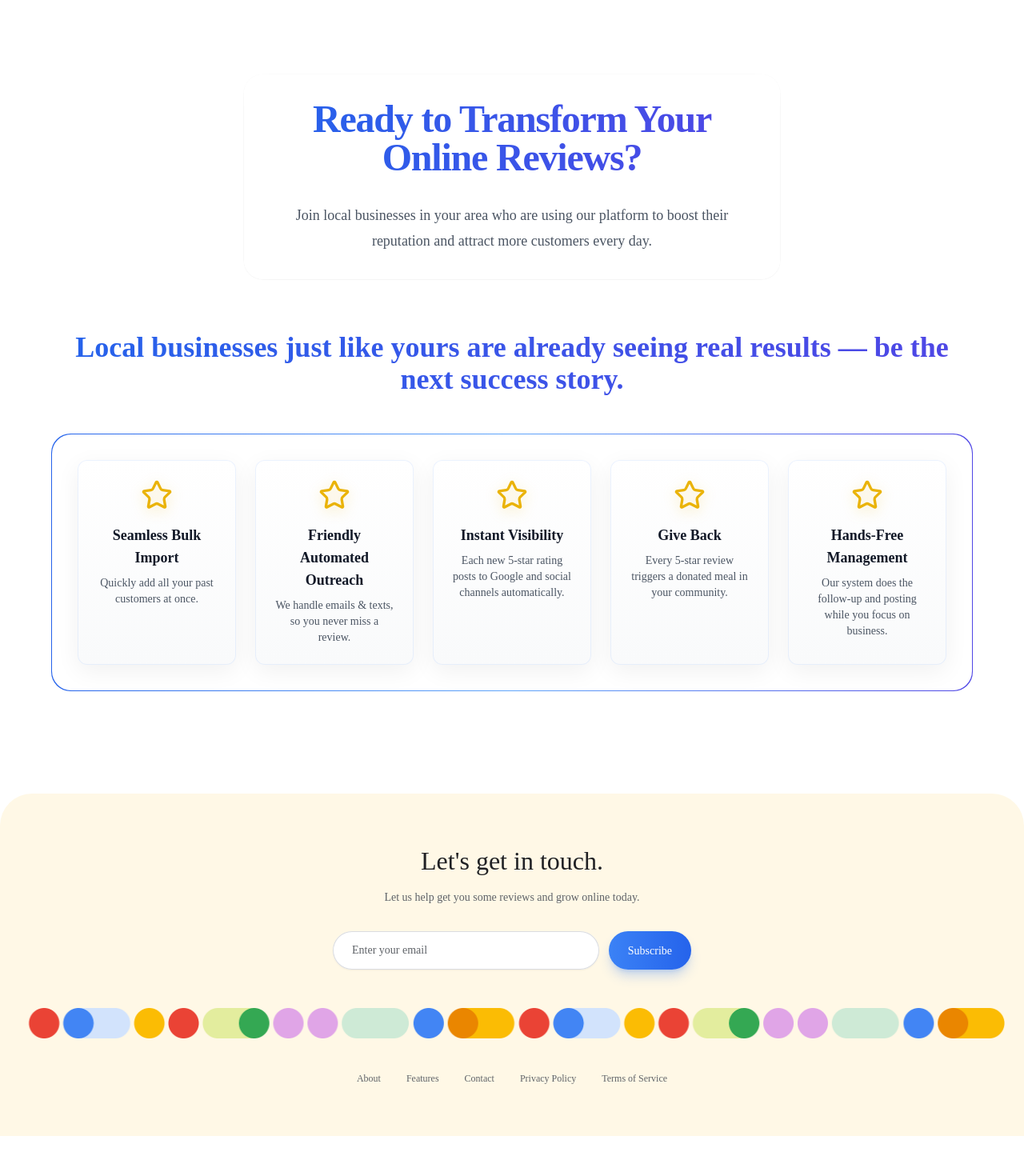
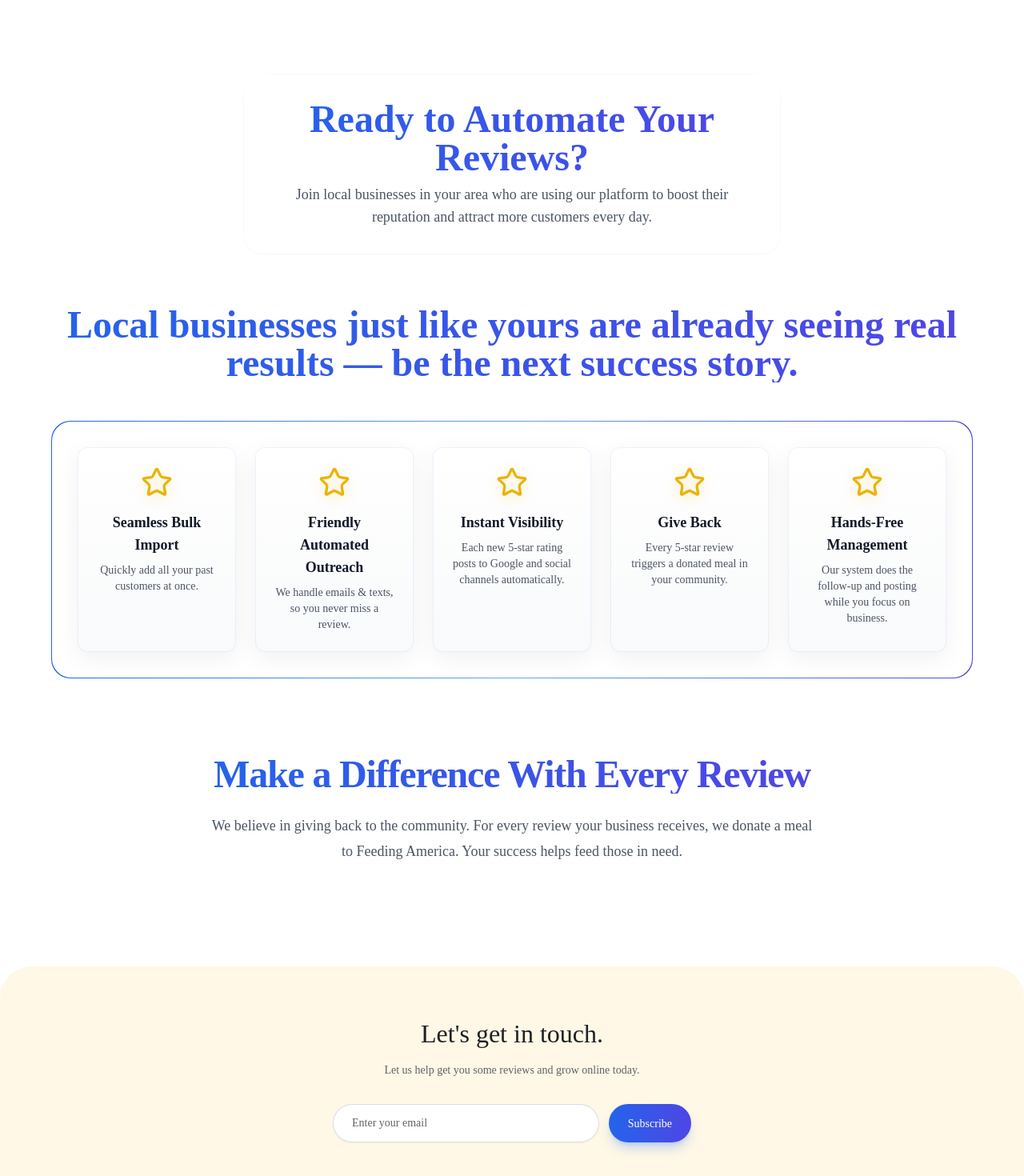
Before and after one commit to MattJD99/Cursor-DaySaw, a Next.js app: page / in a window 1280 px wide. Shown: the part 3460-4930 px from the top of the page at 80% size. Before the commit the page ends 4880 px from the top, so only its background shows below. Built offline with nearby package versions, Linux system fonts and the light colour scheme; a web font is replaced by a local one.

Commit message:
Update: Consistent text styling and gradients across all sections

```diff
--- a/components/ui/BenefitsSection.tsx
+++ b/components/ui/BenefitsSection.tsx
@@ -28,7 +28,7 @@ export function BenefitsSection() {
   return (
     <section className="py-16">
       <div className="max-w-7xl mx-auto px-6 lg:px-8 text-center">
-        <h2 className="text-3xl sm:text-4xl font-bold mb-12 bg-clip-text text-transparent bg-gradient-to-r from-blue-600 to-indigo-600">
+        <h2 className="text-4xl sm:text-5xl font-bold mb-12 bg-clip-text text-transparent bg-gradient-to-r from-blue-600 to-indigo-600">
           Local businesses just like yours are already seeing real results — be the next success story.
         </h2>
 
@@ -61,6 +61,17 @@ export function BenefitsSection() {
             </div>
           </div>
         </div>
+
+        {/* Make a Difference Section */}
+        <div className="mx-auto mt-24 max-w-3xl text-center">
+          <h2 className="text-4xl sm:text-5xl font-bold tracking-tight bg-clip-text text-transparent bg-gradient-to-r from-blue-600 to-indigo-600">
+            Make a Difference With Every Review
+          </h2>
+          <p className="mt-6 text-lg leading-8 text-gray-600">
+            We believe in giving back to the community. For every review your business receives,
+            we donate a meal to Feeding America. Your success helps feed those in need.
+          </p>
+        </div>
       </div>
     </section>
   );
--- a/components/ui/cta.tsx
+++ b/components/ui/cta.tsx
@@ -15,10 +15,10 @@ export function CTA() {
             transition-all duration-300
             group-hover:-translate-y-1"
           >
-            <h2 className="section-title mb-2 bg-clip-text text-transparent bg-gradient-to-r from-blue-600 to-indigo-600 transform group-hover:scale-105 transition-transform duration-300">
-              Ready to Transform Your Online Reviews?
+            <h2 className="text-4xl sm:text-5xl font-bold mb-2 bg-clip-text text-transparent bg-gradient-to-r from-blue-600 to-indigo-600 transform group-hover:scale-105 transition-transform duration-300">
+              Ready to Automate Your Reviews?
             </h2>
-            <p className="section-description text-gray-600">
+            <p className="text-lg text-gray-600">
               Join local businesses in your area who are using our platform to boost their reputation and attract more customers every day.
             </p>
           </div>
--- a/components/ui/footer.tsx
+++ b/components/ui/footer.tsx
@@ -60,10 +60,10 @@ export function Footer() {
             />
             <button
               type="submit"
-              className="relative rounded-full px-6 py-3 overflow-hidden group bg-gradient-to-r from-blue-500 to-blue-600 hover:from-blue-600 hover:to-blue-700 text-white shadow-lg shadow-blue-500/30 transition-all duration-300"
+              className="relative rounded-full px-6 py-3 overflow-hidden group bg-gradient-to-r from-blue-600 to-indigo-600 hover:from-blue-700 hover:to-indigo-700 text-white shadow-lg shadow-blue-500/30 transition-all duration-300"
             >
               <span className="relative text-[14px] leading-[20px] font-medium z-10">Subscribe</span>
-              <div className="absolute inset-0 bg-gradient-to-r from-blue-600 to-blue-500 opacity-0 group-hover:opacity-100 transition-opacity duration-300"></div>
+              <div className="absolute inset-0 bg-gradient-to-r from-indigo-600 to-blue-600 opacity-0 group-hover:opacity-100 transition-opacity duration-300"></div>
             </button>
           </form>
         </div>
```
